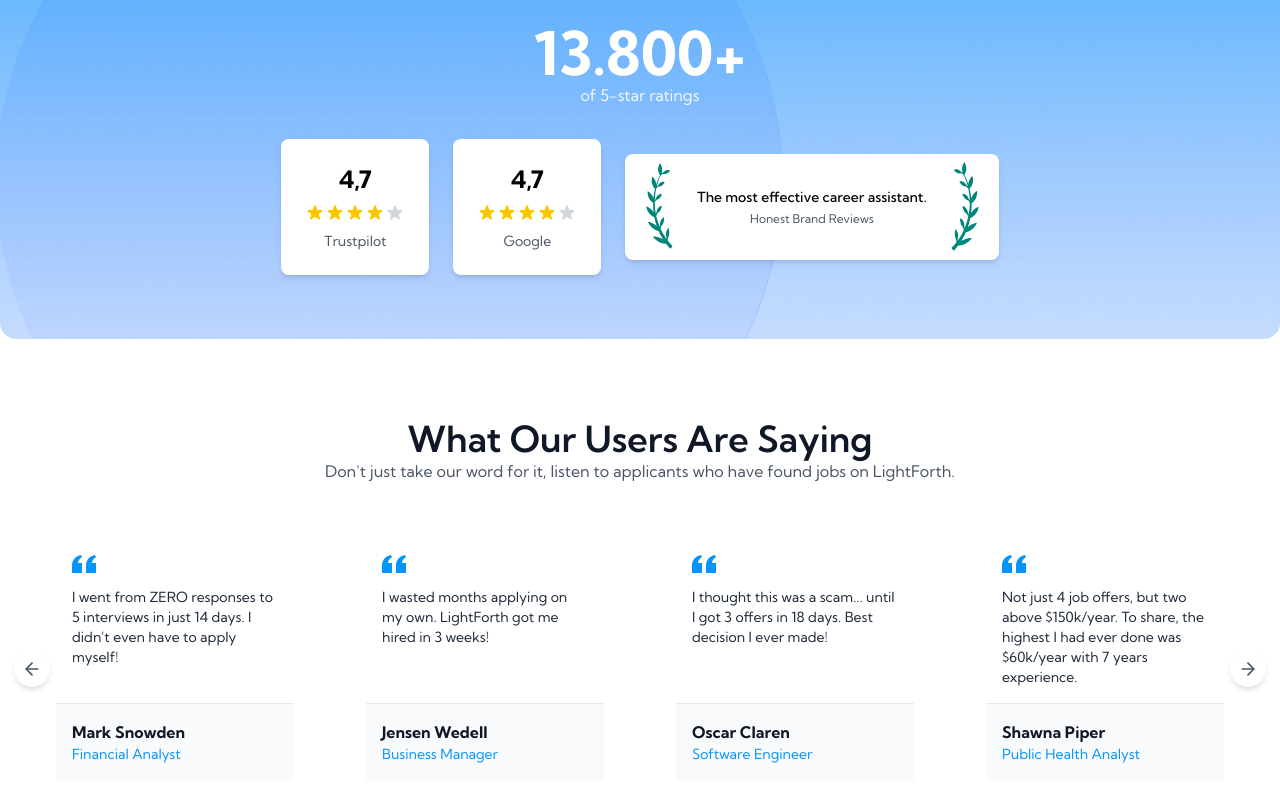
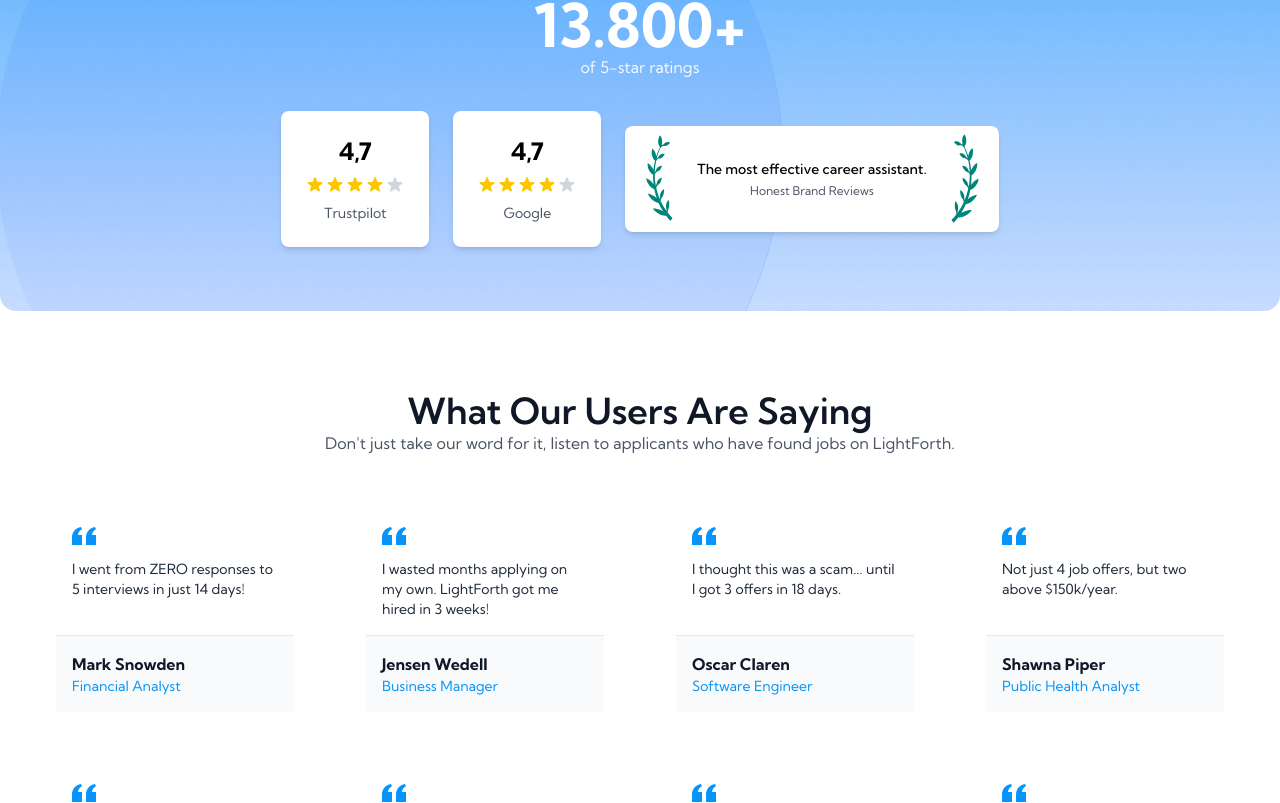
Before and after one commit to lightforth-org/marketing, a Next.js app: page / in a window 1280 px wide. Shown: the part 3067-3870 px from the top of the page. Built offline with nearby package versions, Linux system fonts and the light colour scheme.

Commit message:
mod:pricing-plan,testimonials

```diff
--- a/components/pricing/features-item.tsx
+++ b/components/pricing/features-item.tsx
@@ -3,7 +3,7 @@
 const FeatureItem = ({ text }: { text: string }) => (
   <li className="flex items-center gap-x-5">
     <Image src="/icons/check.svg" alt="Check" width={14} height={14} />
-    <span className="text-md">{text}</span>
+    <span className="text-sm md:text-md">{text}</span>
   </li>
 );
 
--- a/components/testimonials.tsx
+++ b/components/testimonials.tsx
@@ -1,13 +1,11 @@
 "use client";
-import React, { useState } from "react";
+import React, { useState, useEffect } from "react";
 import { FiArrowLeft, FiArrowRight } from "react-icons/fi";
 
-// Sample testimonial data
-const testimonialSlides = [
-  [
+// Sample testimonials data (flattened to cycle one-by-one)
+const testimonials = [
   {
-      quote:
-        "I went from ZERO responses to 5 interviews in just 14 days. I didn't even have to apply myself!",
+    quote: "I went from ZERO responses to 5 interviews in just 14 days!",
     name: "Mark Snowden",
     title: "Financial Analyst",
   },
@@ -18,34 +16,30 @@
     title: "Business Manager",
   },
   {
-      quote:
-        "I thought this was a scam... until I got 3 offers in 18 days. Best decision I ever made!",
+    quote: "I thought this was a scam... until I got 3 offers in 18 days.",
     name: "Oscar Claren",
     title: "Software Engineer",
   },
   {
-      quote:
-        "Not just 4 job offers, but two above $150k/year. To share, the highest I had ever done was $60k/year with 7 years experience.",
+    quote: "Not just 4 job offers, but two above $150k/year.",
     name: "Shawna Piper",
     title: "Public Health Analyst",
   },
-  ],
-  [
   {
     quote:
-        "After six months of job searching, I found my dream role in just two weeks using LightForth.",
+      "After six months of job searching, I found my dream role in just two weeks.",
     name: "Jamie Reynolds",
     title: "Marketing Director",
   },
   {
     quote:
-        "The personalized job matching saved me countless hours of searching through irrelevant listings.",
+      "The personalized job matching saved me countless hours of searching.",
     name: "Terri Wallace",
     title: "Project Manager",
   },
   {
     quote:
-        "My salary increased by 35% thanks to the negotiation tips provided by LightForth.",
+      "My salary increased by 35% thanks to the negotiation tips provided.",
     name: "Carlos Rodriguez",
     title: "Data Scientist",
   },
@@ -55,19 +49,28 @@
     name: "Aisha Johnson",
     title: "UX Designer",
   },
-  ],
 ];
 
 const TestimonialCarousel = () => {
-  const [currentSlide, setCurrentSlide] = useState(0);
+  const [currentIndex, setCurrentIndex] = useState(0);
+  const [isMobile, setIsMobile] = useState(false);
 
+  // Detect screen size for responsiveness
+  useEffect(() => {
+    const handleResize = () => setIsMobile(window.innerWidth < 640);
+    handleResize(); // Set on mount
+    window.addEventListener("resize", handleResize);
+    return () => window.removeEventListener("resize", handleResize);
+  }, []);
+
+  // Next and previous controls
   const nextSlide = () => {
-    setCurrentSlide((prev) => (prev + 1) % testimonialSlides.length);
+    setCurrentIndex((prev) => (prev + 1) % testimonials.length);
   };
 
   const prevSlide = () => {
-    setCurrentSlide((prev) =>
-      prev === 0 ? testimonialSlides.length - 1 : prev - 1
+    setCurrentIndex((prev) =>
+      prev === 0 ? testimonials.length - 1 : prev - 1
     );
   };
 
@@ -75,7 +78,6 @@
     <div className="w-full py-20 px-4 sm:px-6 lg:px-8 bg-white">
       <div className="max-w-7xl mx-auto text-center">
         {/* Heading */}
-
         <h2 className="text-3xl md:text-3xl lg:text-4xl font-semibold text-gray-900">
           What Our Users Are Saying
         </h2>
@@ -88,10 +90,38 @@
 
         {/* Carousel Container */}
         <div className="relative">
-          {/* Testimonials Grid */}
+          {/* Testimonials */}
           <div className="transition-all duration-300 ease-in-out">
-            <div className="grid grid-cols-1 sm:grid-cols-2 lg:grid-cols-4 gap-4 md:gap-6">
-              {testimonialSlides[currentSlide].map((testimonial, index) => (
+            <div
+              className={`grid ${
+                isMobile ? "grid-cols-1" : "grid-cols-2 lg:grid-cols-4"
+              } gap-4 md:gap-6`}
+            >
+              {isMobile ? (
+                <div className="bg-white p-4 md:p-6 space-y-5 rounded-lg flex flex-col">
+                  <div className="text-[#0494FC] mb-2 px-2 md:px-4">
+                    <svg
+                      className="h-4 w-4 md:h-6 md:w-6"
+                      fill="currentColor"
+                      viewBox="0 0 24 24"
+                    >
+                      <path d="M14.017 18L14.017 10.609C14.017 4.905 17.748 1.039 23 0L23.995 2.151C21.563 3.068 20 5.789 20 8H24V18H14.017ZM0 18V10.609C0 4.905 3.748 1.039 9 0L9.996 2.151C7.563 3.068 6 5.789 6 8H10V18H0Z" />
+                    </svg>
+                  </div>
+                  <p className="text-sm text-left md:text-sm text-gray-800 mb-3 md:mb-4 flex-grow px-2 md:px-4">
+                    {testimonials[currentIndex].quote}
+                  </p>
+                  <div className="bg-[#f9fafb] border-t-1 border-gray-200 text-left p-2 md:p-4">
+                    <p className="font-bold text-gray-900 text-sm md:text-base">
+                      {testimonials[currentIndex].name}
+                    </p>
+                    <p className="text-[#0494FC] text-xs md:text-sm">
+                      {testimonials[currentIndex].title}
+                    </p>
+                  </div>
+                </div>
+              ) : (
+                testimonials.map((testimonial, index) => (
                   <div
                     key={index}
                     className="bg-white p-4 md:p-6 space-y-5 rounded-lg flex flex-col"
@@ -105,8 +135,7 @@
                         <path d="M14.017 18L14.017 10.609C14.017 4.905 17.748 1.039 23 0L23.995 2.151C21.563 3.068 20 5.789 20 8H24V18H14.017ZM0 18V10.609C0 4.905 3.748 1.039 9 0L9.996 2.151C7.563 3.068 6 5.789 6 8H10V18H0Z" />
                       </svg>
                     </div>
-
-                  <p className="text-sm text-left md:text-sm text-gray-800 mb-3 md:mb-4 flex-grow px-2 md:px-4 ">
+                    <p className="text-sm text-left md:text-sm text-gray-800 mb-3 md:mb-4 flex-grow px-2 md:px-4">
                       {testimonial.quote}
                     </p>
                     <div className="bg-[#f9fafb] border-t-1 border-gray-200 text-left p-2 md:p-4">
@@ -118,41 +147,28 @@
                       </p>
                     </div>
                   </div>
-              ))}
+                ))
+              )}
             </div>
           </div>
 
-          {/* Navigation Arrows */}
+          {/* Navigation Arrows (Only for Mobile) */}
+          {isMobile && (
             <div className="absolute top-1/2 left-0 right-0 -mt-4 flex justify-between pointer-events-none">
               <button
                 onClick={prevSlide}
                 className="pointer-events-auto p-1 md:p-2 rounded-full bg-white shadow-md hover:bg-gray-50 transition-colors focus:outline-none focus:ring-2 focus:ring-blue-500 transform -translate-x-1/2"
-              aria-label="Previous testimonials"
               >
                 <FiArrowLeft className="h-4 w-4 md:h-5 md:w-5 text-gray-600" />
               </button>
               <button
                 onClick={nextSlide}
                 className="pointer-events-auto p-1 md:p-2 rounded-full bg-white shadow-md hover:bg-gray-50 transition-colors focus:outline-none focus:ring-2 focus:ring-blue-500 transform translate-x-1/2"
-              aria-label="Next testimonials"
               >
                 <FiArrowRight className="h-4 w-4 md:h-5 md:w-5 text-gray-600" />
               </button>
             </div>
-        </div>
-
-        {/* Pagination Dots */}
-        <div className="flex justify-center mt-8 space-x-2">
-          {testimonialSlides.map((_, index) => (
-            <button
-              key={index}
-              onClick={() => setCurrentSlide(index)}
-              className={`h-2 w-2 rounded-full transition-colors ${
-                index === currentSlide ? "bg-blue-500" : "bg-gray-300"
-              }`}
-              aria-label={`Go to slide ${index + 1}`}
-            />
-          ))}
+          )}
         </div>
       </div>
     </div>
```
Lines whose indentation alone changed are shown as unchanged.
